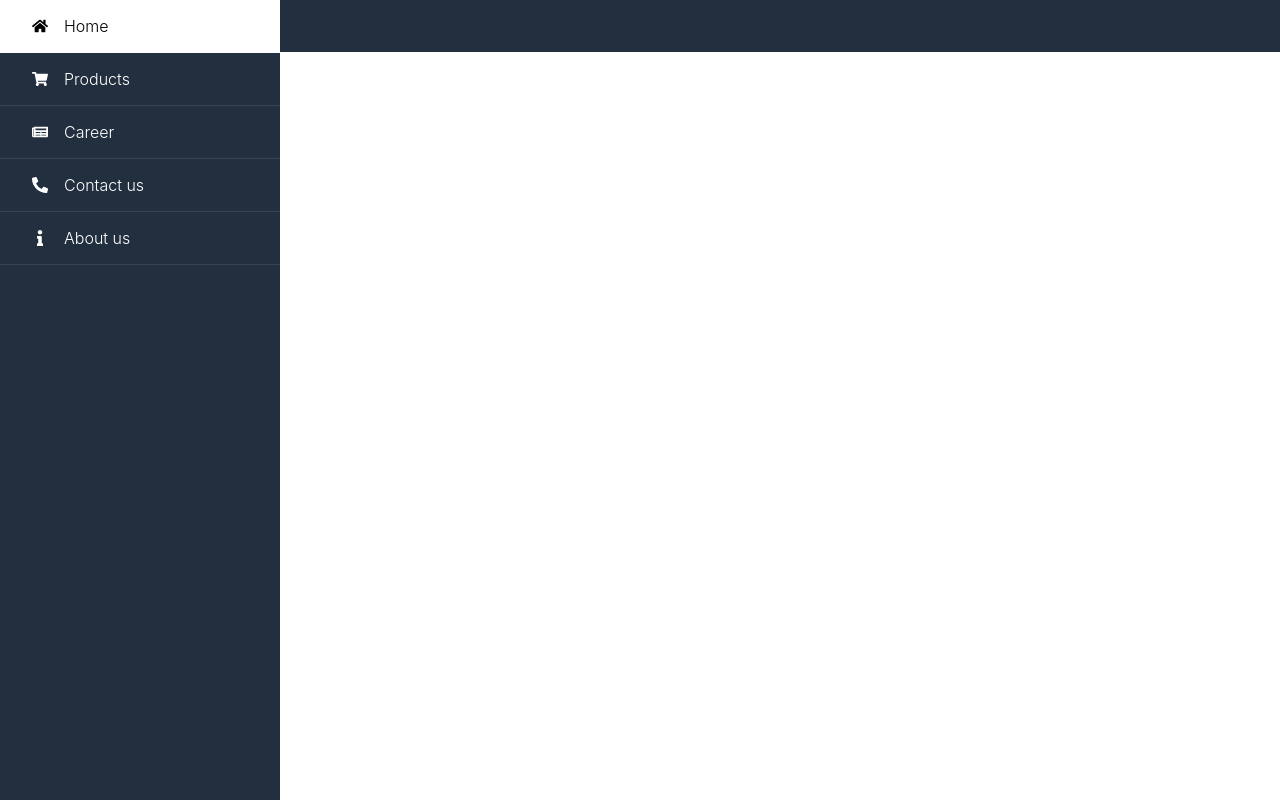
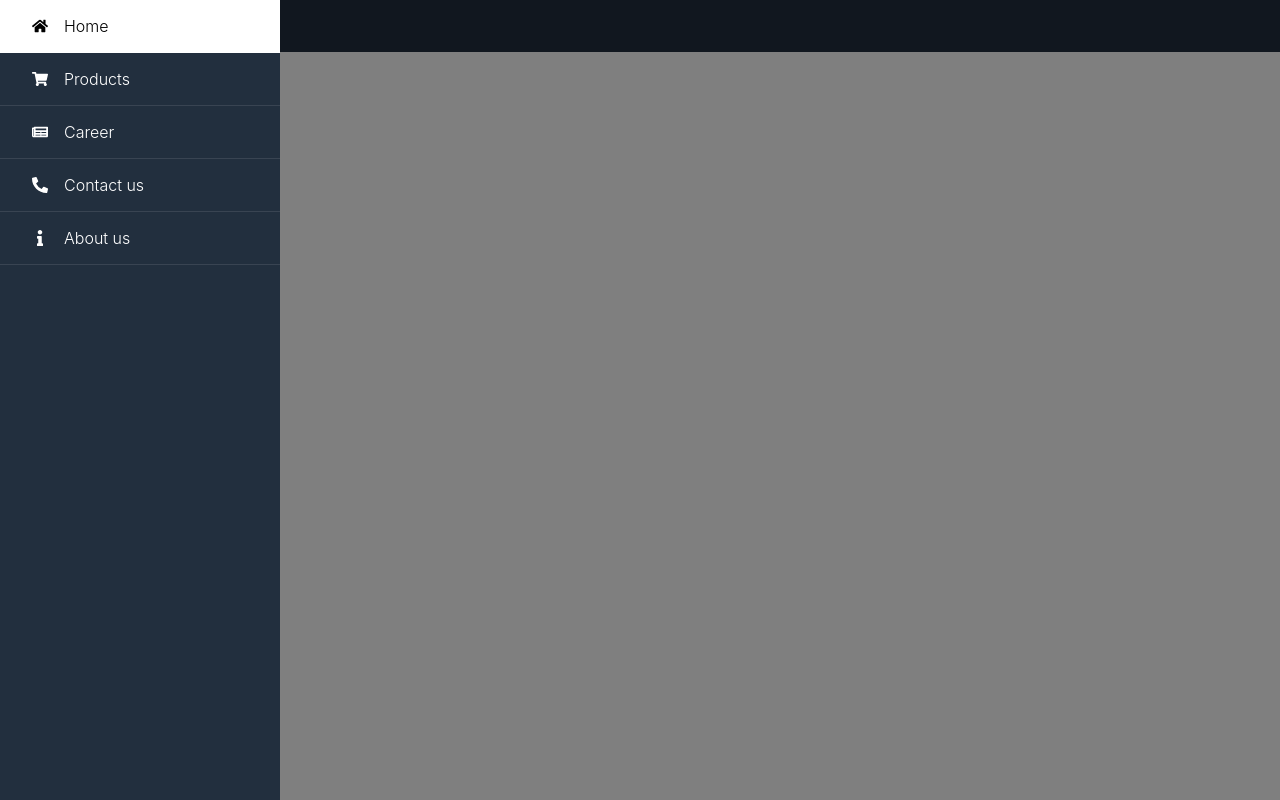
Before and after one commit to deepeshyadavrd/sidebar, a React (Create React App) app: page / in a window 1280 px wide. Both pictures are taken after a click on the element 24 px from the left and 26 px from the top of the page. Built offline with nearby package versions, Linux system fonts and the light colour scheme.

Commit message:
Sidebar complete

```diff
--- a/src/App.css
+++ b/src/App.css
@@ -88,3 +88,7 @@
   background-color: rgba(0, 0, 0, 0.5);
   display: none;
 }
+
+.backdrop-open{
+  display: block;
+}
--- a/src/App.js
+++ b/src/App.js
@@ -13,7 +13,7 @@ function App() {
   return (
     <div>
       <ToolBar openSidebar={toggleSidebar}/>
-      <Backdrop/>
+      <Backdrop sidebar={sidebar} closeSidebar={toggleSidebar}/>
       <Sidebar sidebar={sidebar}/>
     </div>
 
--- a/src/Backdrop.js
+++ b/src/Backdrop.js
@@ -1,7 +1,7 @@
 import React from 'react'
 
-export default function Backdrop() {
+export default function Backdrop({sidebar, closeSidebar}) {
   return (
-    <div className='backdrop'></div>
+    <div className={sidebar?"backdrop backdrop-open":"backdrop"} onClick={closeSidebar}></div>
   )
 }
```
